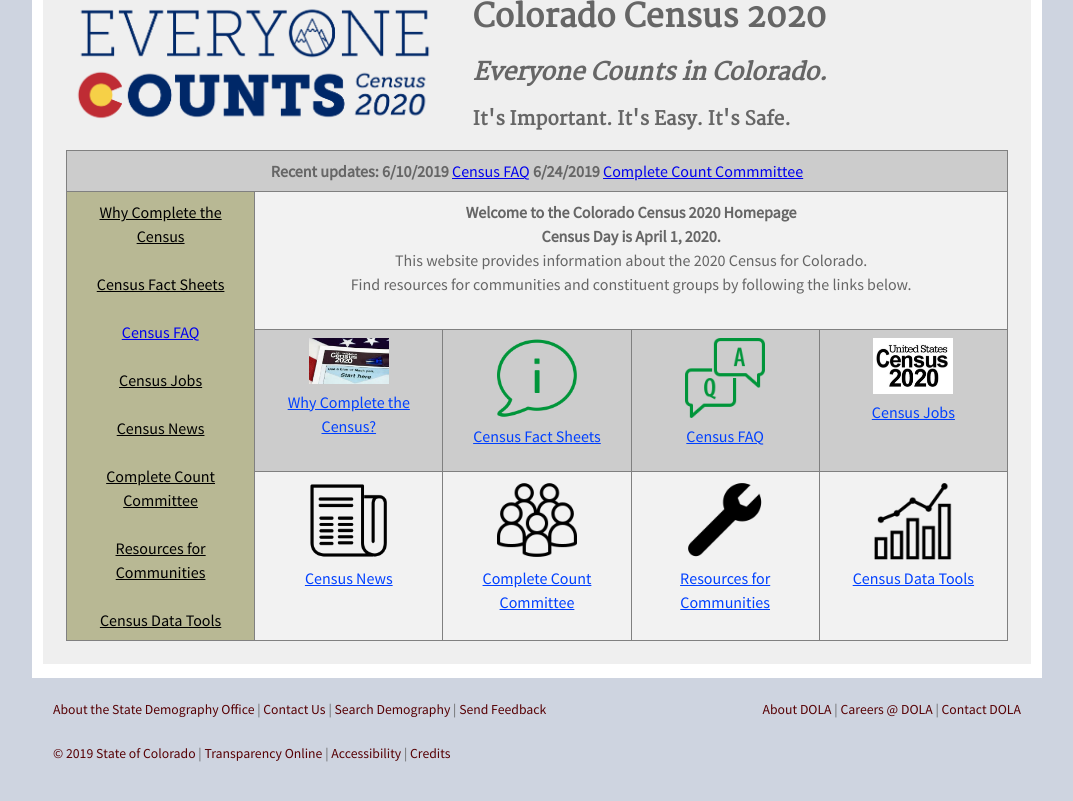
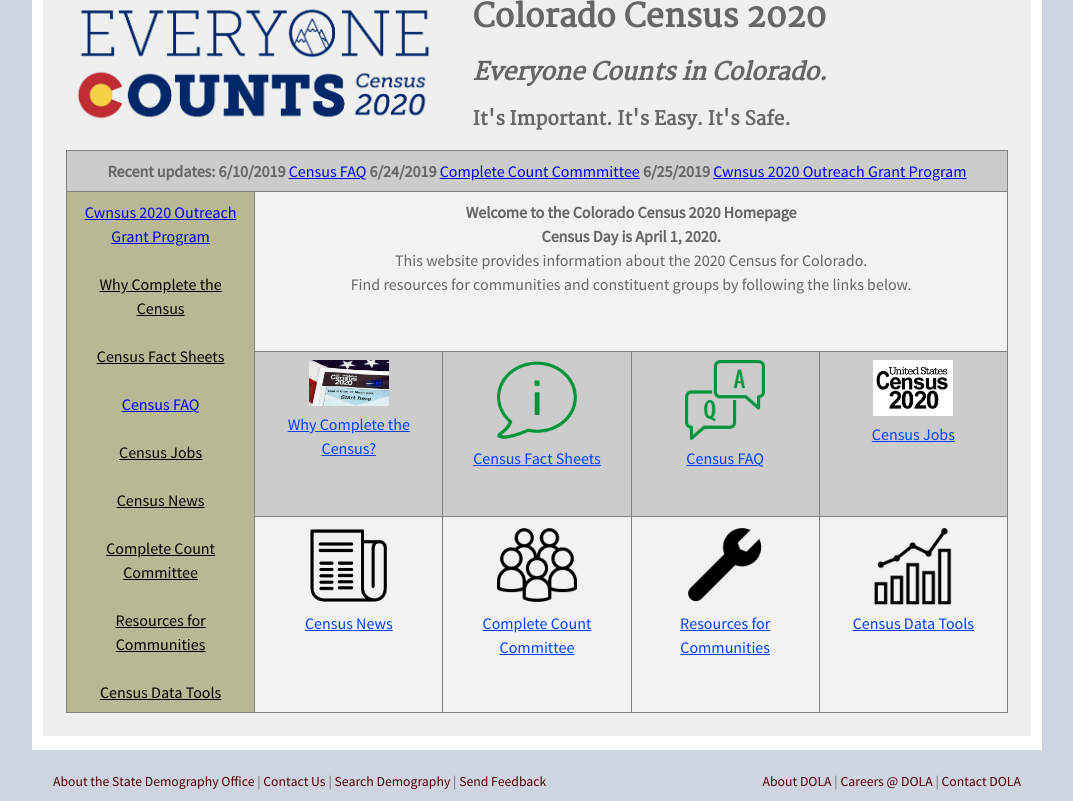
Before and after one commit to TBleess/Website_New, a Jekyll site: the page built from pages/5_CensusACS/census_2020_main.html, in a window 1280 px wide and 900 px high, scrolled down 866 px, cut to the strip 99-900 px from the top of the window. Shown: the whole strip, without its empty margins (103-1176 px from the left). Built offline with Jekyll 4.4.1, drawn with Linux system fonts in a browser that asks for light colours.

Commit message:
Update census_2020_main.html

```diff
--- a/pages/5_CensusACS/census_2020_main.html
+++ b/pages/5_CensusACS/census_2020_main.html
@@ -70,10 +70,15 @@
 			<b>Recent updates:</b>
 			<b>6/10/2019</b> <a href="https://demography.dola.colorado.gov/census-acs/2020-faq/">Census FAQ</a>
 			<b>6/24/2019</b> <a href="https://demography.dola.colorado.gov/census-acs/2020-ccc/">Complete Count Commmittee</a>
+			<b>6/25/2019</b> <a href="https://demography.dola.colorado.gov/census-acs/2020-resources/">Cwnsus 2020 Outreach Grant Program</a>
 		</td>
                 </tr>
 		<tr>
 		   <td rowspan="3"  bgcolor="#b8b894">
+			     <div title="Link to Census 2020 Outreach Grant Program and Colorado Census Support Program">
+				    <a href="https://demography.dola.colorado.gov/census-acs/2020-resources/">Cwnsus 2020 Outreach Grant Program</a>
+			     </div>
+			     <br>
 		             <div title="Everyone Counts in Colorado.  Show that you are here.">
 					<a href='https://demography.dola.colorado.gov/census-acs/2020-census-completion/' class="bt1">Why Complete the Census</a>
 				</div>
```
